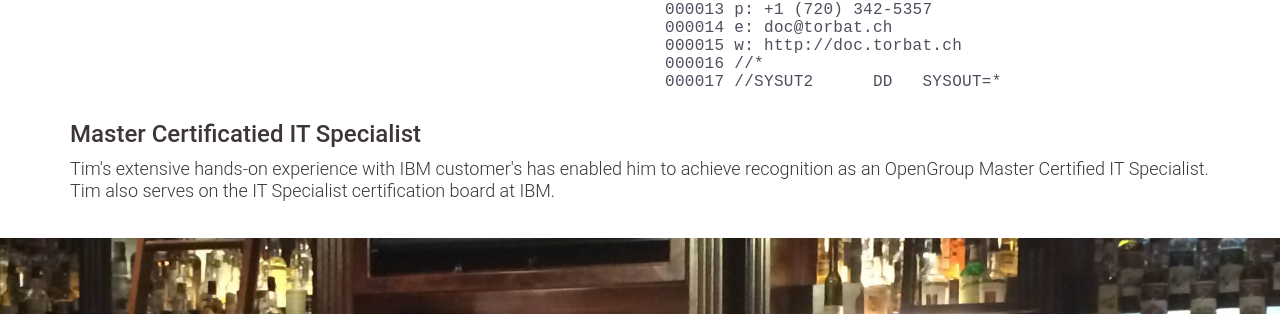
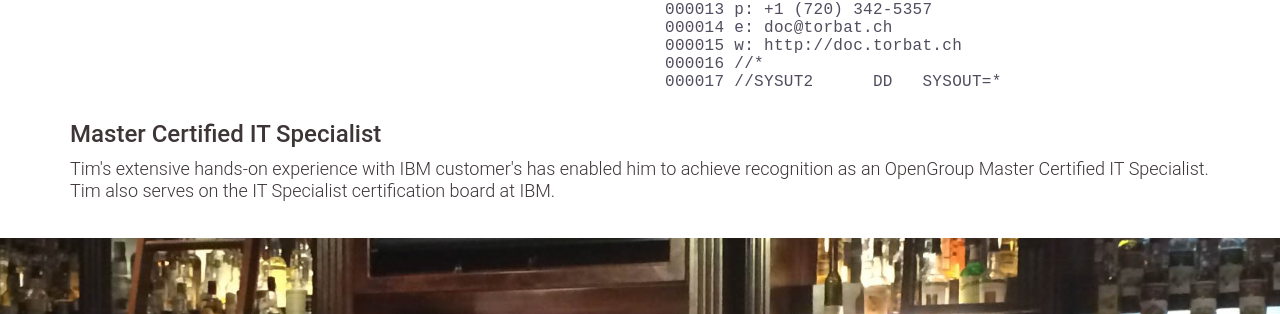
Before and after one commit to doctorbatch/doctorbatch.github.io, a Jekyll site: the page built from index.html, in a window 1280 px wide and 900 px high, scrolled down 832 px. Shown: the part 140-454 px from the top of the window. Built offline with Jekyll 4.4.1, drawn with Linux system fonts in a browser that asks for light colours.

Commit message:
Update about.html

```diff
--- a/_includes/about.html
+++ b/_includes/about.html
@@ -54,7 +54,7 @@
 			</div>
 			<div class="row">
 				<div class="col-md-12">
-				<h3>Master Certificatied IT Specialist</h3>
+				<h3>Master Certified IT Specialist</h3>
 				<p>Tim's extensive hands-on experience with IBM customer's has enabled him to achieve recognition as an OpenGroup Master Certified IT
 				Specialist. Tim also serves on the IT Specialist certification board at IBM.</p>
 				</div>
```
